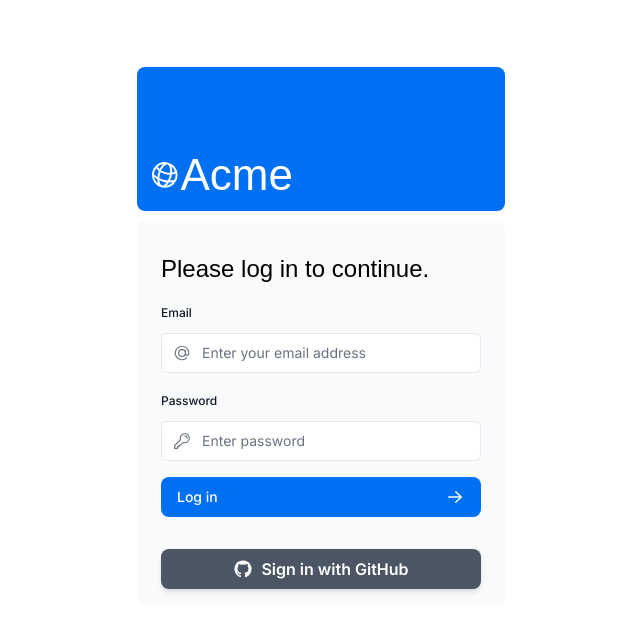
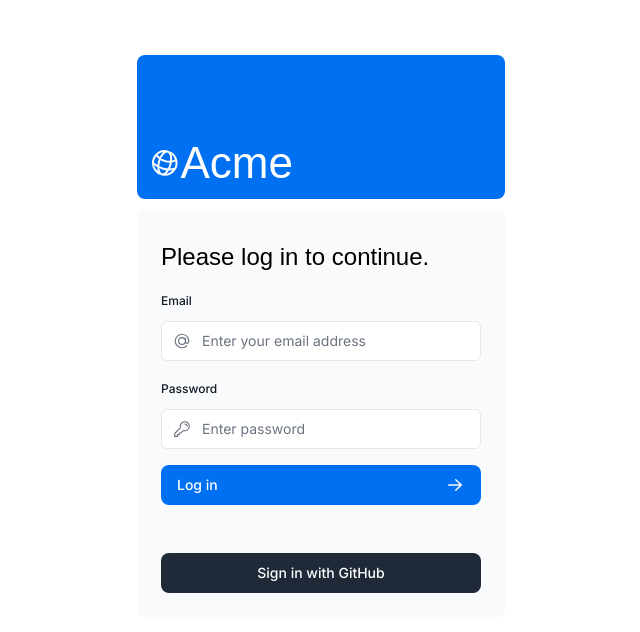
Before and after one commit to ivanposadas/nextjs-tutorial, a Next.js app in the folder nextjs-dashboard/: page /login in a window 1280 px wide. Shown: the top 632 px of the page, without its empty margins (319-959 px from the left). Built offline with nearby package versions, Linux system fonts and the light colour scheme; a web font is replaced by a local one.

Commit message:
add github button

```diff
--- a/nextjs-dashboard/app/ui/github-login.tsx
+++ b/nextjs-dashboard/app/ui/github-login.tsx
@@ -3,10 +3,7 @@
 
 export default function GitHubButton() {
   return (
-    <button onClick={() => signIn('github')} type="button" class="py-2 px-4 max-w-md flex justify-center items-center bg-gray-600 hover:bg-gray-700 focus:ring-gray-500 focus:ring-offset-gray-200 text-white w-full transition ease-in duration-200 text-center text-base font-semibold shadow-md focus:outline-none focus:ring-2 focus:ring-offset-2 rounded-lg">
-      <svg xmlns="http://www.w3.org/2000/svg" width="20" height="20" fill="currentColor" class="mr-2" viewBox="0 0 1792 1792">
-        <path d="M896 128q209 0 385.5 103t279.5 279.5 103 385.5q0 251-146.5 451.5t-378.5 277.5q-27 5-40-7t-13-30q0-3 .5-76.5t.5-134.5q0-97-52-142 57-6 102.5-18t94-39 81-66.5 53-105 20.5-150.5q0-119-79-206 37-91-8-204-28-9-81 11t-92 44l-38 24q-93-26-192-26t-192 26q-16-11-42.5-27t-83.5-38.5-85-13.5q-45 113-8 204-79 87-79 206 0 85 20.5 150t52.5 105 80.5 67 94 39 102.5 18q-39 36-49 103-21 10-45 15t-57 5-65.5-21.5-55.5-62.5q-19-32-48.5-52t-49.5-24l-20-3q-21 0-29 4.5t-5 11.5 9 14 13 12l7 5q22 10 43.5 38t31.5 51l10 23q13 38 44 61.5t67 30 69.5 7 55.5-3.5l23-4q0 38 .5 88.5t.5 54.5q0 18-13 30t-40 7q-232-77-378.5-277.5t-146.5-451.5q0-209 103-385.5t279.5-279.5 385.5-103zm-477 1103q3-7-7-12-10-3-13 2-3 7 7 12 9 6 13-2zm31 34q7-5-2-16-10-9-16-3-7 5 2 16 10 10 16 3zm30 45q9-7 0-19-8-13-17-6-9 5 0 18t17 7zm42 42q8-8-4-19-12-12-20-3-9 8 4 19 12 12 20 3zm57 25q3-11-13-16-15-4-19 7t13 15q15 6 19-6zm63 5q0-13-17-11-16 0-16 11 0 13 17 11 16 0 16-11zm58-10q-2-11-18-9-16 3-14 15t18 8 14-14z"></path>
-      </svg>
+    <button onClick={() => signIn('github')} type="button" className="mt-4 w-full text-white bg-gray-800 hover:bg-gray-900 focus:outline-none focus:ring-4 focus:ring-gray-300 font-medium rounded-lg text-sm px-5 py-2.5 me-2 mb-2 dark:bg-gray-800 dark:hover:bg-gray-700 dark:focus:ring-gray-700 dark:border-gray-700">
       Sign in with GitHub
     </button>
   )
```
